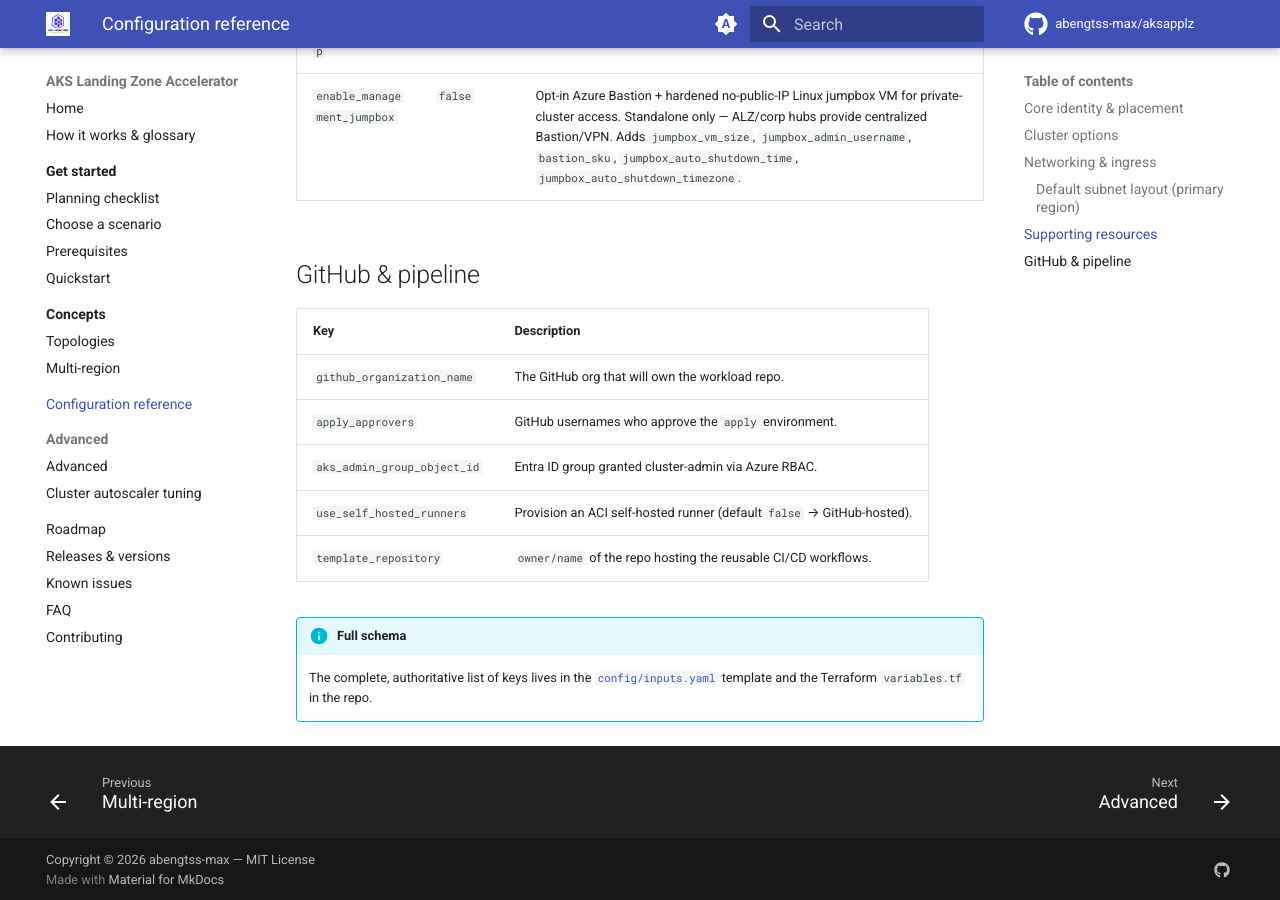
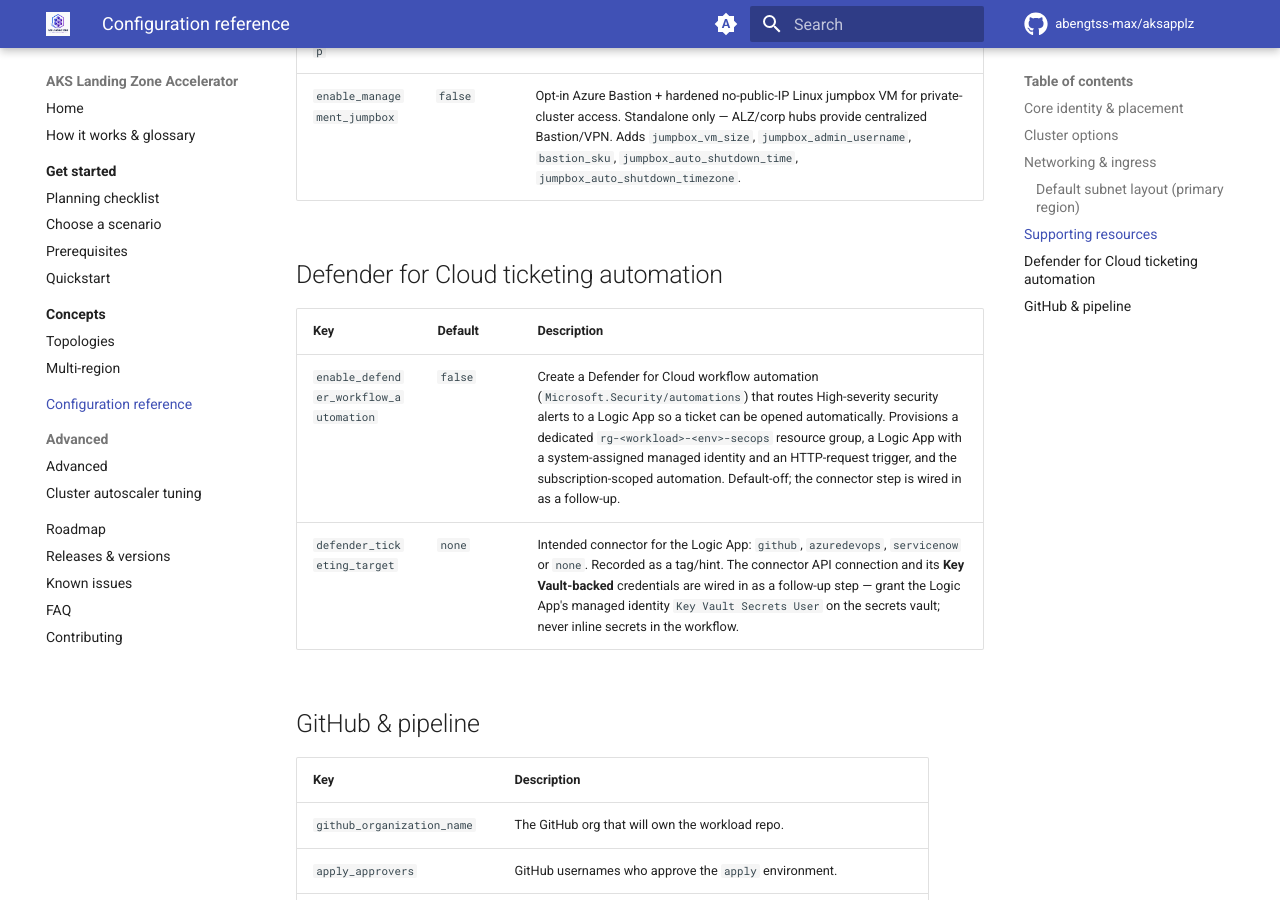
Before and after one commit to abengtss-max/aksapplz, an MkDocs documentation site: the page built from docs/reference/configuration.md, in a window 1280 px wide and 900 px high, scrolled down 2809 px. Built offline with MkDocs 1.6.1 and Material for MkDocs 9.7.7, drawn with Linux system fonts in a browser that asks for light colours; comment, search, counter and statistics services are not loaded.

Commit message:
feat: Defender for Cloud workflow automation to ticketing Logic App (#37)
Add opt-in enable_defender_workflow_automation (default false) that routes High-severity Defender for Cloud alerts to a dedicated Logic App via a subscription-scoped Microsoft.Security/automations. Provisions a secops resource group, a Logic App with system-assigned managed identity + HTTP trigger, and the automation. defender_ticketing_target (github|azuredevops|servicenow|none) records the intended connector; connector wiring uses Key Vault-backed credentials (no inline secrets). Mirrored across both trees; terraform validate passes on both.

```diff
--- a/docs/reference/configuration.md
+++ b/docs/reference/configuration.md
@@ -65,6 +65,13 @@ The secondary region mirrors this under `10.20.x.0/24`.
 | `enable_backup` | scenario | Azure Backup for AKS. |
 | `enable_management_jumpbox` | `false` | Opt-in Azure Bastion + hardened no-public-IP Linux jumpbox VM for private-cluster access. Standalone only — ALZ/corp hubs provide centralized Bastion/VPN. Adds `jumpbox_vm_size`, `jumpbox_admin_username`, `bastion_sku`, `jumpbox_auto_shutdown_time`, `jumpbox_auto_shutdown_timezone`. |
 
+## Defender for Cloud ticketing automation
+
+| Key | Default | Description |
+|---|---|---|
+| `enable_defender_workflow_automation` | `false` | Create a Defender for Cloud workflow automation (`Microsoft.Security/automations`) that routes High-severity security alerts to a Logic App so a ticket can be opened automatically. Provisions a dedicated `rg-<workload>-<env>-secops` resource group, a Logic App with a system-assigned managed identity and an HTTP-request trigger, and the subscription-scoped automation. Default-off; the connector step is wired in as a follow-up. |
+| `defender_ticketing_target` | `none` | Intended connector for the Logic App: `github`, `azuredevops`, `servicenow` or `none`. Recorded as a tag/hint. The connector API connection and its **Key Vault-backed** credentials are wired in as a follow-up step — grant the Logic App's managed identity `Key Vault Secrets User` on the secrets vault; never inline secrets in the workflow. |
+
 ## GitHub & pipeline
 
 | Key | Description |
```
Also changed, not shown: 2 other files.
